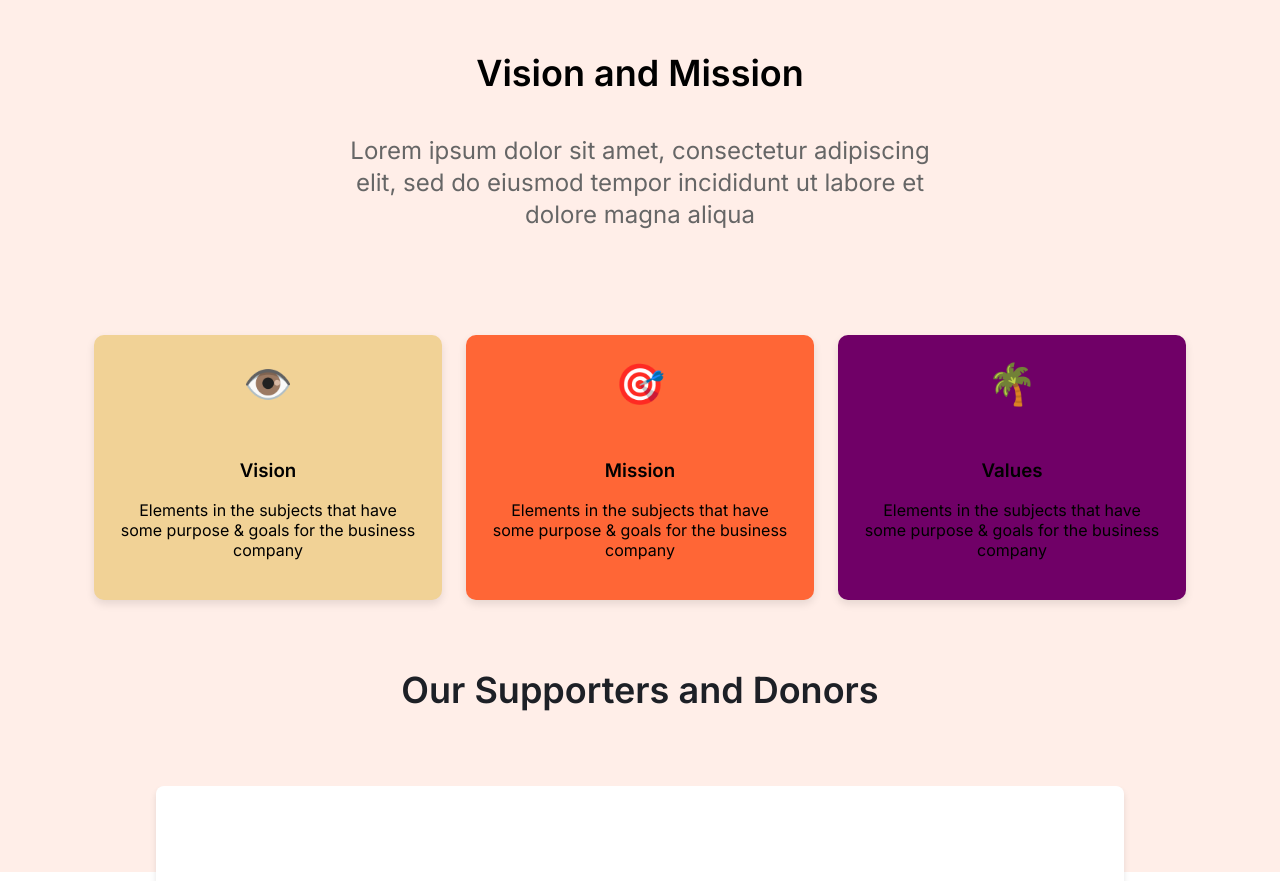
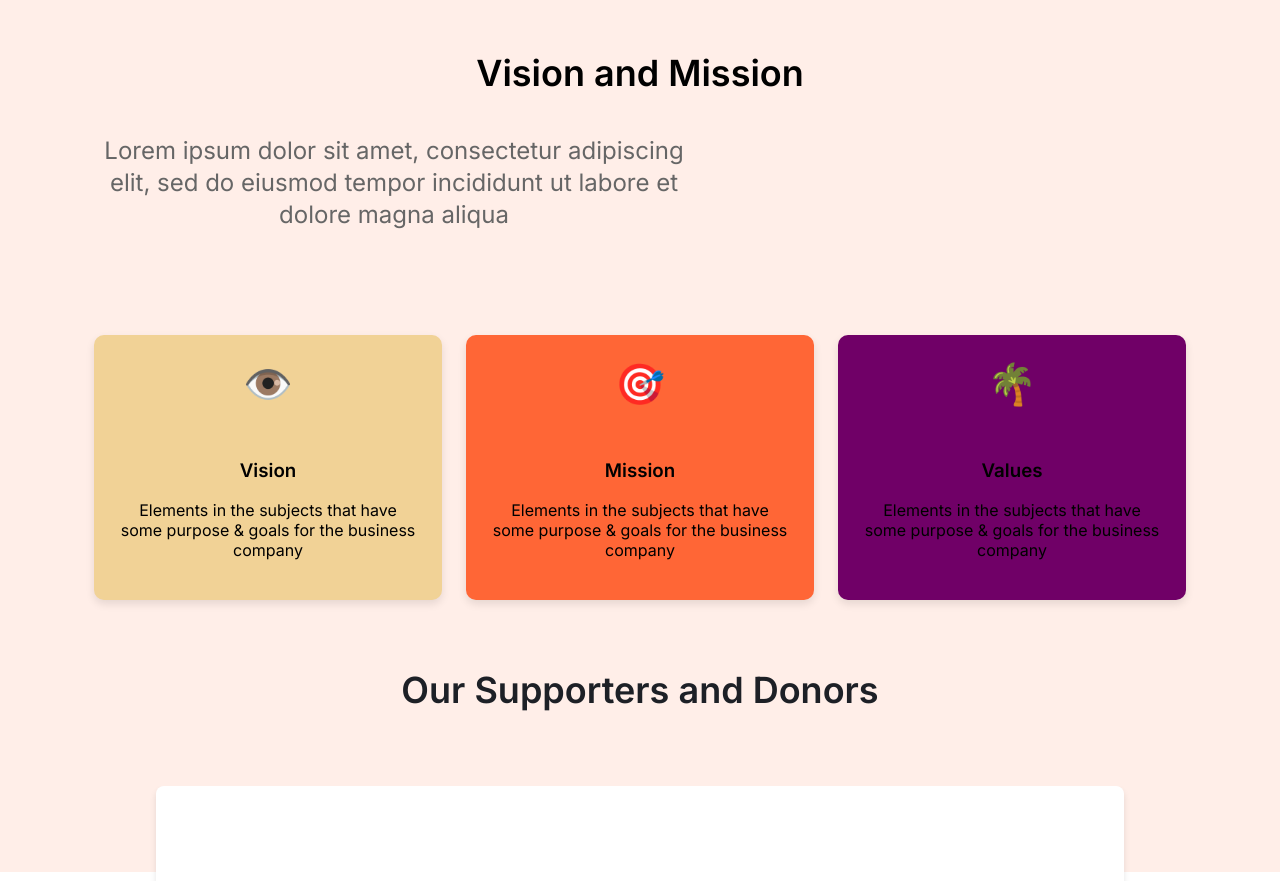
Before and after one commit to ClearSolution07/aideToAction, a React (Vite) app: page / in a window 1280 px wide. Shown: the part 1880-2761 px from the top of the page. Built offline with nearby package versions, Linux system fonts and the light colour scheme; no server answers.

Commit message:
fixed ui a bit

```diff
--- a/src/components/css/visionMission.css
+++ b/src/components/css/visionMission.css
@@ -14,7 +14,7 @@
 .description {
     color: #666;
     max-width: 600px;
-    margin: 0 auto 2rem;
+    margin: 0 0 2rem;
 }
 
 .cards-container {
```
